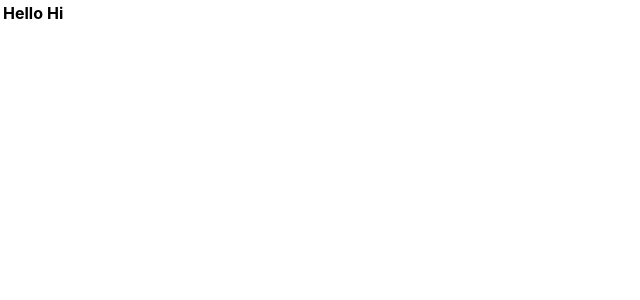
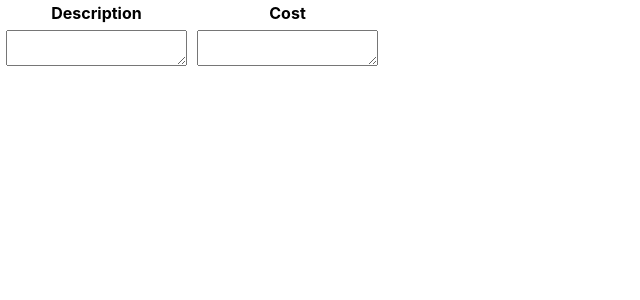
Before and after one commit to timbolaj/Expense-sheet, a React (Create React App) app: page / in a window 1280 px wide. Shown: the top 300 px of the page, without its empty margins (0-640 px from the left). Built offline with nearby package versions, Linux system fonts and the light colour scheme.

Commit message:
basic structure of table and row components and their interaction set up

```diff
--- a/src/Components/Rows.js
+++ b/src/Components/Rows.js
@@ -3,11 +3,7 @@ import React from 'react';
 export default function Row() {
   return (
     <div className="Row">
-      <table>
-        <th>Hello</th>
-        <th>Hi</th>
-      </table>
-
+      <td><textarea></textarea></td>
     </div>
   )
 }
--- a/src/Components/Table.js
+++ b/src/Components/Table.js
@@ -1,10 +1,23 @@
 import React from 'react';
-import Rows from './Rows';
+import Row from './Rows';
 
 export default function Table() {
   return (
     <div>
-      <Rows />
+      <table>
+        <tr>
+          <th>Description</th>
+          <th>Cost</th>
+        </tr>
+        <tr>
+          <td>
+            <Row />
+          </td>
+          <td>
+            <Row />
+          </td>
+        </tr>
+      </table>
     </div>
   )
 }
```
